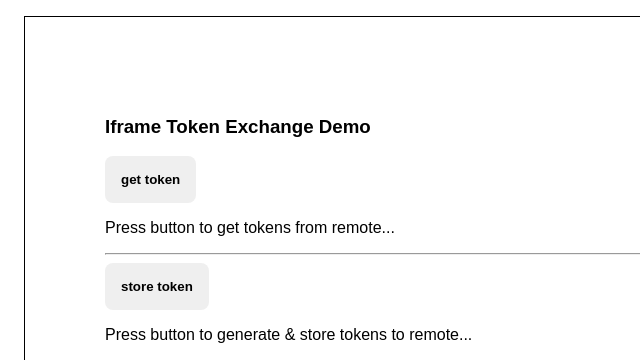
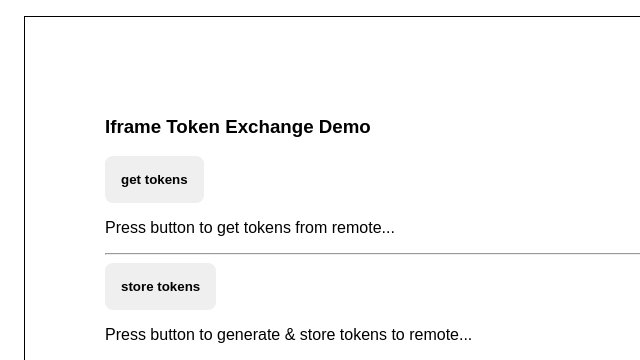
Before and after one commit to TENDesign/iframe_parent_demo, a plain HTML site: page index.html in a window 1280 px wide. Shown: the top 360 px of the page, 0-640 px from the left. Drawn offline with Linux system fonts and the light colour scheme.

Commit message:
change button text

```diff
--- a/index.html
+++ b/index.html
@@ -30,14 +30,14 @@
         <div>
             <div>
                 <button style="display: block;" id="getTokenButton">
-                    get token
+                    get tokens
                 </button>
                 <p id="getTokenResponse">Press button to get tokens from remote...</p>
             </div>
             <hr>
             <div>
                 <button  style="display: block;"  id="storeTokenButton">
-                    store token
+                    store tokens
                 </button>
                 <p id="storeTokenResponse">Press button to generate & store tokens to remote...</p>
             </div>
```
